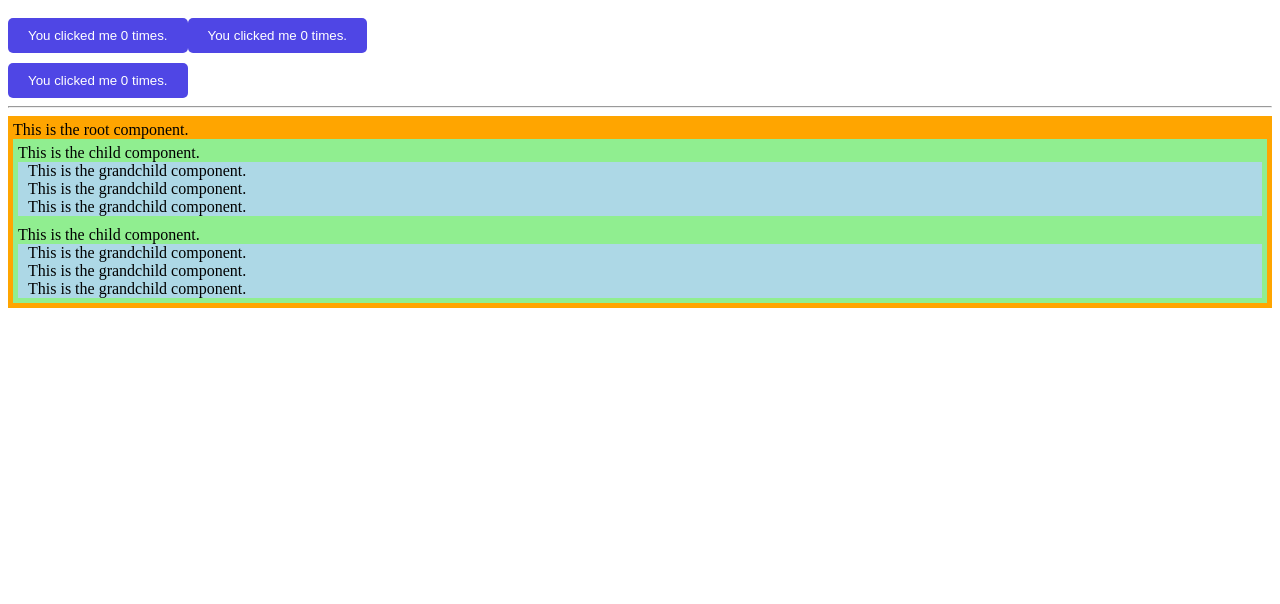
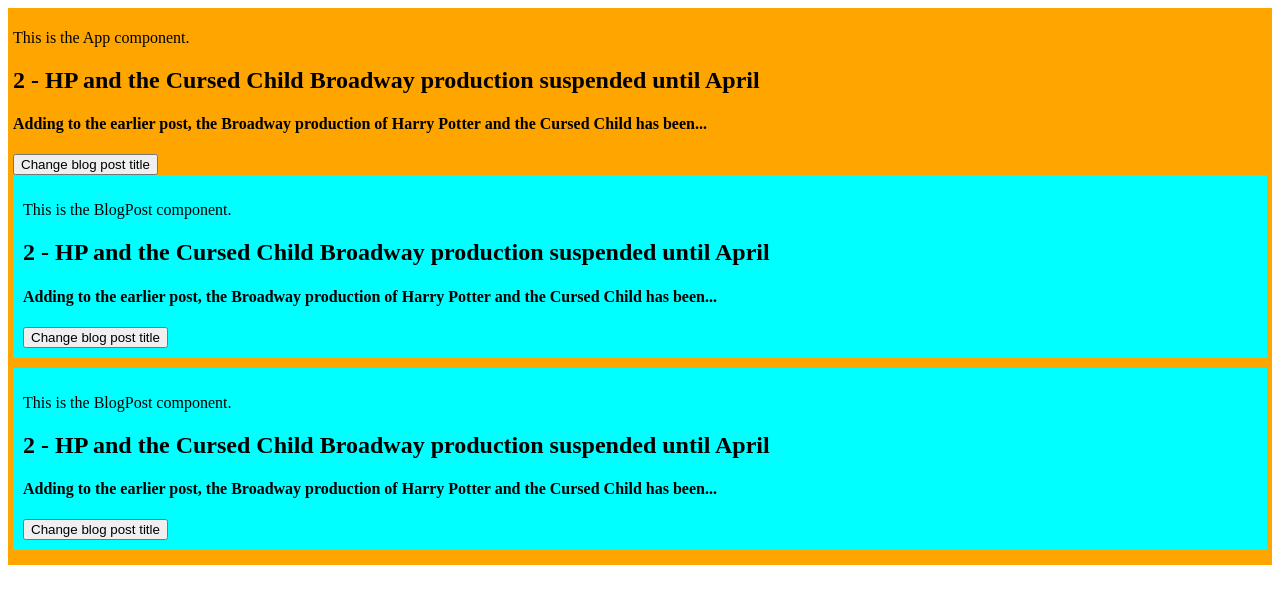
Before and after one commit to okayamaya24/learn-vue-3-with-amaya, a Vue app: page / in a window 1280 px wide. Shown: the top 604 px of the page. Built offline with nearby package versions, Linux system fonts and the light colour scheme.

Commit message:
Pass to child components with props.

```diff
--- a/src/App.vue
+++ b/src/App.vue
@@ -1,21 +1,65 @@
 <template>
-  <ButtonCounter></ButtonCounter>
-  <ButtonCounter></ButtonCounter>
-  <br />
-  <button-counter></button-counter>
-
-  <hr />
-
   <div style="background-color: orange; padding: 5px">
-    This is the root component.
-    <ComponentA></ComponentA>
-    <ComponentA></ComponentA>
-  </div>
+  <p>This is the App component.</p>
+  <h2>{{ blogPostId }} - {{ blogPostTitle }}</h2>
+    <h4>{{ blogPostContent }}</h4>
+    <button @click="blogPostTitle= 'A different title'">
+      Change blog post title
+    </button>
+  <BlogPost
+  :id="blogPostId"
+  :blog-post-title="blogPostTitle"
+  :blog-post-content="blogPostContent"
+  ></BlogPost>
+  <BlogPost
+  :id="blogPostId"
+  :blog-post-title="blogPostTitle"
+  :blog-post-content="blogPostContent"
+  ></BlogPost>
+</div>
 </template>
 
 <script setup>
-import ButtonCounter from './ButtonCounter.vue'
-import ComponentA from '@/ComponentA.vue'
+import BlogPost from './BlogPost.vue';
+import { ref } from 'vue';
+
+let blogPostId = ref(2)
+let blogPostTitle = ref(
+  'HP and the Cursed Child Broadway production suspended until April'
+)
+let blogPostContent = ref('Adding to the earlier post, the Broadway production of Harry Potter and the Cursed Child has been...'
+)
+
+
+let posts = ref([
+{
+    id: 1,
+    blogPostTitle: 'What is a muggle in HP world?',
+    blogPostContent:
+      'A muggle is a person who lacks any sort of magical ability...'
+  },
+  {
+    id: 2,
+    blogPostTitle:
+      'HP and the Cursed Child Broadway production suspended until April',
+    blogPostContent:
+      'Adding to the earlier post, the Broadway production of Harry Potter and the Cursed Child has been...'
+  },
+  {
+    id: 3,
+    blogPostTitle: 'Potter DIY: Make Your Own “Harry Potter Puppet Pal”',
+    blogPostContent:
+      'We all remember those iconic YouTube videos of Harry and the gang and probably couldn’t get “The Mysterious...'
+  },
+  {
+    id: 4,
+    blogPostTitle: 'Fan Project Brings Life to “Harry Potter” in Translation',
+    blogPostContent:
+      'It’s no secret that the Harry Potter series is a global phenomenon, having been translated into over 80 languages to date....'
+  }
+
+])
 </script>
 
-<style scoped></style>
+<style scoped>
+</style>
--- /dev/null
+++ b/src/BlogPost.vue
@@ -0,0 +1,30 @@
+<template>
+    <div class="blog-post">
+    <p>
+        {{ message }}
+    </p>
+    <!--Display the id, title, and content of a blog post-->
+    <h2>{{ id }} - {{ blogPostTitle }}</h2>
+    <h4>{{ blogPostContent }}</h4>
+    <button @click="changeBlogPostTitle"> Change blog post title</button>
+    </div>
+</template>
+
+<script setup>
+import { ref } from 'vue';
+
+let message = ref('This is the BlogPost component.')
+let props = defineProps(['id', 'blogPostTitle', 'blogPostContent'])
+function changeBlogPostTitle() {
+    props.blogPostTitle = 'A different title'
+}
+</script>
+
+<style scoped>
+.blog-post{
+    background-color: aqua;
+    padding: 10px;
+    margin-bottom: 10px;
+}
+
+</style>
--- a/src/ButtonCounter.vue
+++ /dev/null
@@ -1,28 +0,0 @@
-<template>
-<button @click="count++">You clicked me {{ count }} times.</button>
-</template>
-
-<script setup>
-import { ref } from 'vue';
-
-let count = ref(0)
-</script>
-
-<style scoped>
-button {
-  background-color: #4f46e5;
-  color: #fff;
-  border: none;
-  padding: 10px 20px;
-  border-radius: 5px;
-  cursor: pointer;
-  margin-top: 10px;
-  transition: all 0.2s;
-}
-
-button:hover {
-  background-color: #4138d9;
-  box-shadow: 0 4px 8px rgba(0, 0, 0, 0.2);
-}
-
-</style>
--- a/src/ComponentA.vue
+++ /dev/null
@@ -1,14 +0,0 @@
-<template>
-    <div style="background-color: lightgreen; padding: 5px">
-      This is the child component.
-      <ComponentB></ComponentB>
-      <ComponentB></ComponentB>
-      <ComponentB></ComponentB>
-    </div>
-  </template>
-
-  <script setup>
-  import ComponentB from './ComponentB.vue'
-  </script>
-
-  <style scoped></style>
--- a/src/ComponentB.vue
+++ /dev/null
@@ -1,9 +0,0 @@
-<template>
-    <div style="background-color: lightblue; padding-left: 10px">
-      This is the grandchild component.
-    </div>
-  </template>
-
-  <script setup></script>
-
-  <style scoped></style>
```
